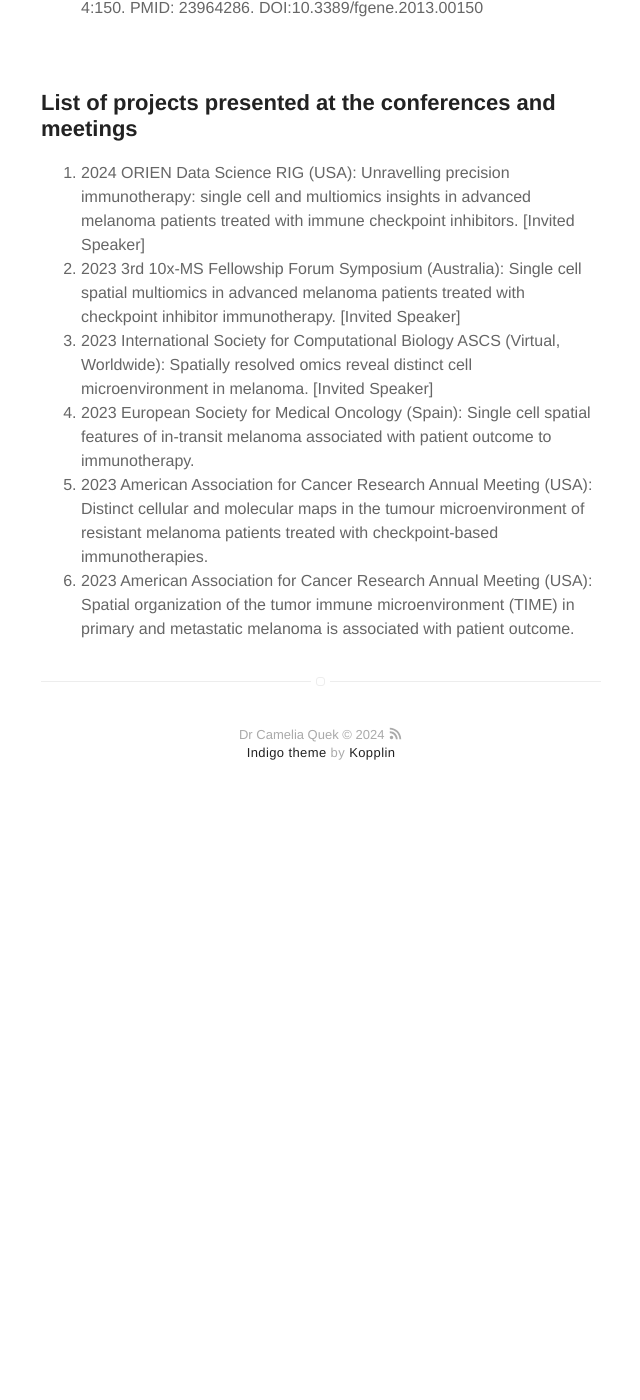
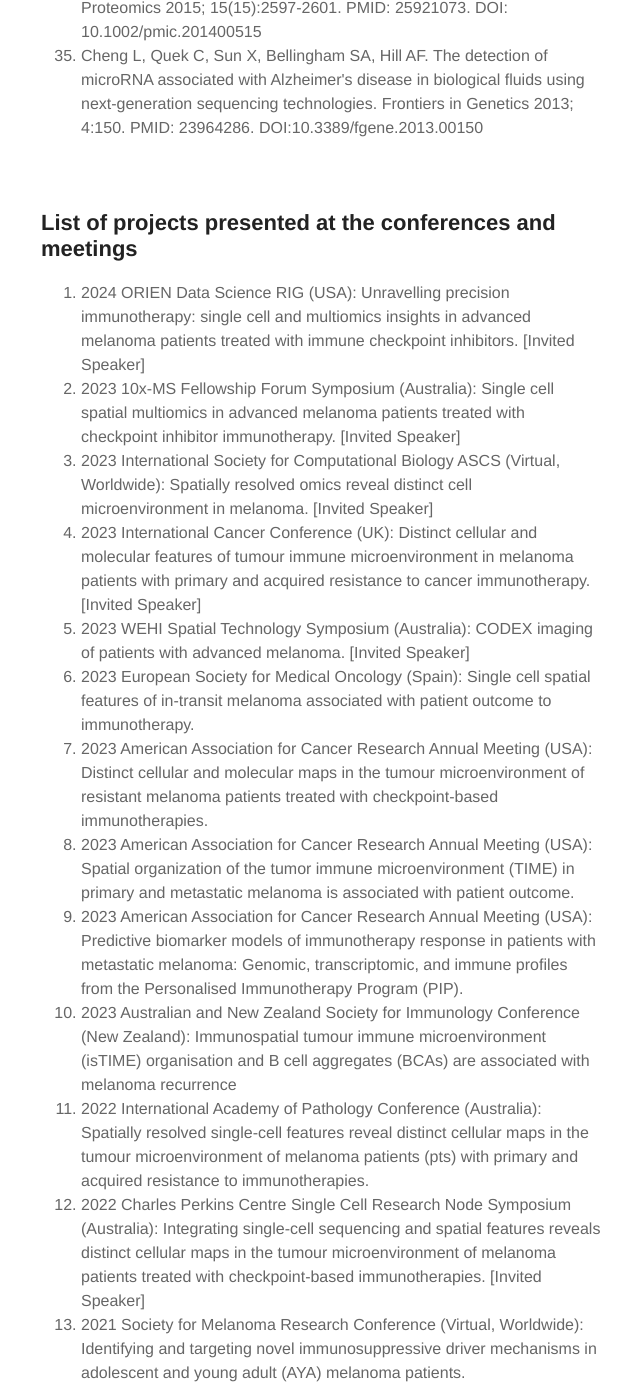
Before and after one commit to cameliaquek/cameliaquek.github.io, a Jekyll site: the page built from projects.html, in a window 1280 px wide and 1400 px high, scrolled down 5532 px. Shown: the whole window, without its empty margins (319-959 px from the left). Built offline with Jekyll 4.4.1, drawn with Linux system fonts in a browser that asks for light colours; before the commit the page ends 6356 px from its top, so only the background shows below that; some of the changed text lies outside the part shown.

Commit message:
Update projects.html

```diff
--- a/projects.html
+++ b/projects.html
@@ -5,6 +5,8 @@ title: Projects
 
 <h2>List of published projects</h2>
 <ol>
+  <li>Bai X, Attrill GH, Gide TN, Ferguson PM, Nahar KJ, Shang P, Vergara IA, Palendira U, Pires da Silva I, Carlino MS, Menzies AM, Long GV, Scolyer RA, Wilmott JS, Quek C. Baseline immunosuppressive spatiotypes in adolescent and young adult melanoma patients treated with checkpoint immunotherapy. Nature Communication 2024.</li>
+
   <li>Adegoke N, Gide TN, Mao Y,  Quek C, Patrick E, Carlino MS, Lo SE, Menzies AM, Pires da Silva I, Vergara IA, Long GV, Scolyer RA, and Wilmott JS. Classification of the tumour immune microenvironment and associations with outcomes in patients with metastatic melanoma treated with immunotherapies. Journal for ImmunoTherapy of Cancer 2023. </li>
 
   <li>Manolios N, Pham S, Hou G, Du J, Quek C, Hibbs D. Non-Antigenic Modulation of Antigen Receptor (TCR) Cβ-FG Loop Modulates Signalling: Implications of External Factors Influencing T-Cell Responses. International Journal of Molecular Sciences. 2023; 24(11):9334. DOI: 10.3390/ijms24119334. </li>
@@ -80,9 +82,13 @@ title: Projects
 <ol>
   <li>2024 ORIEN Data Science RIG (USA): Unravelling precision immunotherapy: single cell and multiomics insights in advanced melanoma patients treated with immune checkpoint inhibitors. [Invited Speaker]</li>
 
-  <li>2023 3rd 10x-MS Fellowship Forum Symposium (Australia): Single cell spatial multiomics in advanced melanoma patients treated with checkpoint inhibitor immunotherapy. [Invited Speaker]</li>
+  <li>2023 10x-MS Fellowship Forum Symposium (Australia): Single cell spatial multiomics in advanced melanoma patients treated with checkpoint inhibitor immunotherapy. [Invited Speaker]</li>
 
   <li>2023 International Society for Computational Biology ASCS (Virtual, Worldwide): Spatially resolved omics reveal distinct cell microenvironment in melanoma. [Invited Speaker]</li>
+
+  <li>2023 International Cancer Conference (UK): Distinct cellular and molecular features of tumour immune microenvironment in melanoma patients with primary and acquired resistance to cancer immunotherapy. [Invited Speaker]</li>
+
+  <li>2023 WEHI Spatial Technology Symposium (Australia): CODEX imaging of patients with advanced melanoma. [Invited Speaker]</li>
 
   <li>2023 European Society for Medical Oncology (Spain): Single cell spatial features of in-transit melanoma associated with patient outcome to immunotherapy.</li>
 
@@ -90,5 +96,14 @@ title: Projects
 
   <li>2023 American Association for Cancer Research Annual Meeting (USA): Spatial organization of the tumor immune microenvironment (TIME) in primary and metastatic melanoma is associated with patient outcome.</li>
 
+  <li>2023 American Association for Cancer Research Annual Meeting (USA): Predictive biomarker models of immunotherapy response in patients with metastatic melanoma: Genomic, transcriptomic, and immune profiles from the Personalised Immunotherapy Program (PIP).</li>
+
+  <li>2023 Australian and New Zealand Society for Immunology Conference (New Zealand): Immunospatial tumour immune microenvironment (isTIME) organisation and B cell aggregates (BCAs) are associated with melanoma recurrence</li>
+
+  <li>2022 International Academy of Pathology Conference (Australia): Spatially resolved single-cell features reveal distinct cellular maps in the tumour microenvironment of melanoma patients (pts) with primary and acquired resistance to immunotherapies.</li>
+
+  <li>2022 Charles Perkins Centre Single Cell Research Node Symposium (Australia): Integrating single-cell sequencing and spatial features reveals distinct cellular maps in the tumour microenvironment of melanoma patients treated with checkpoint-based immunotherapies. [Invited Speaker]</li>
+
+  <li>2021 Society for Melanoma Research Conference (Virtual, Worldwide): Identifying and targeting novel immunosuppressive driver mechanisms in adolescent and young adult (AYA) melanoma patients.</li>
 
 </ol>
```
